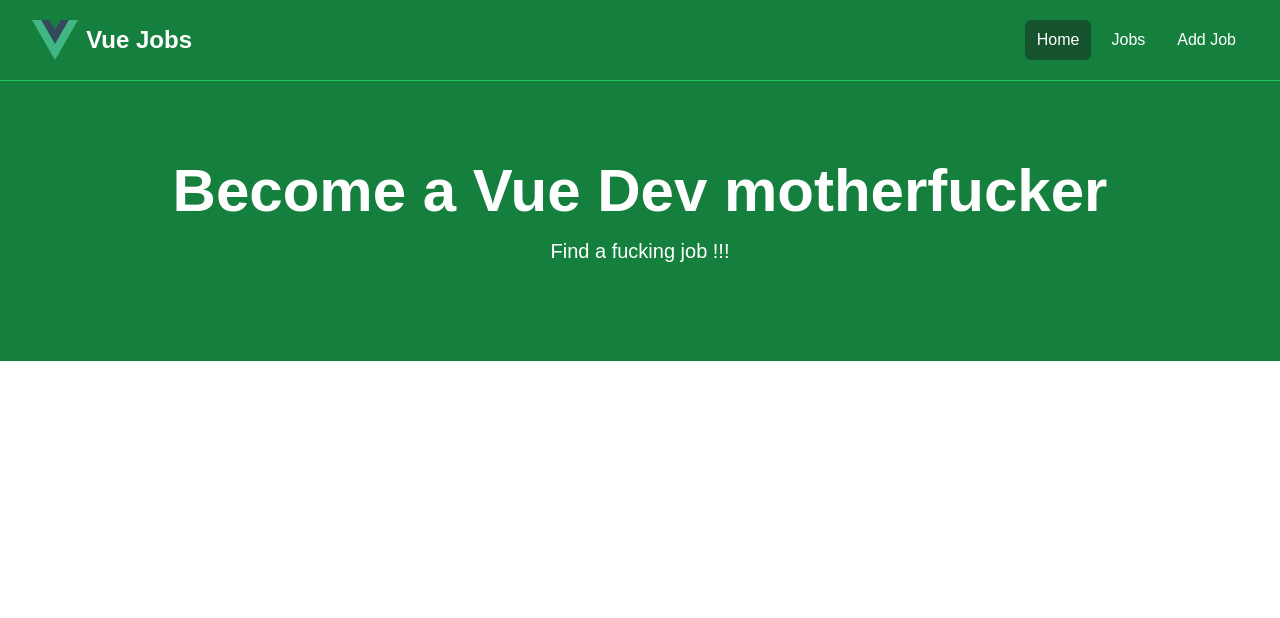
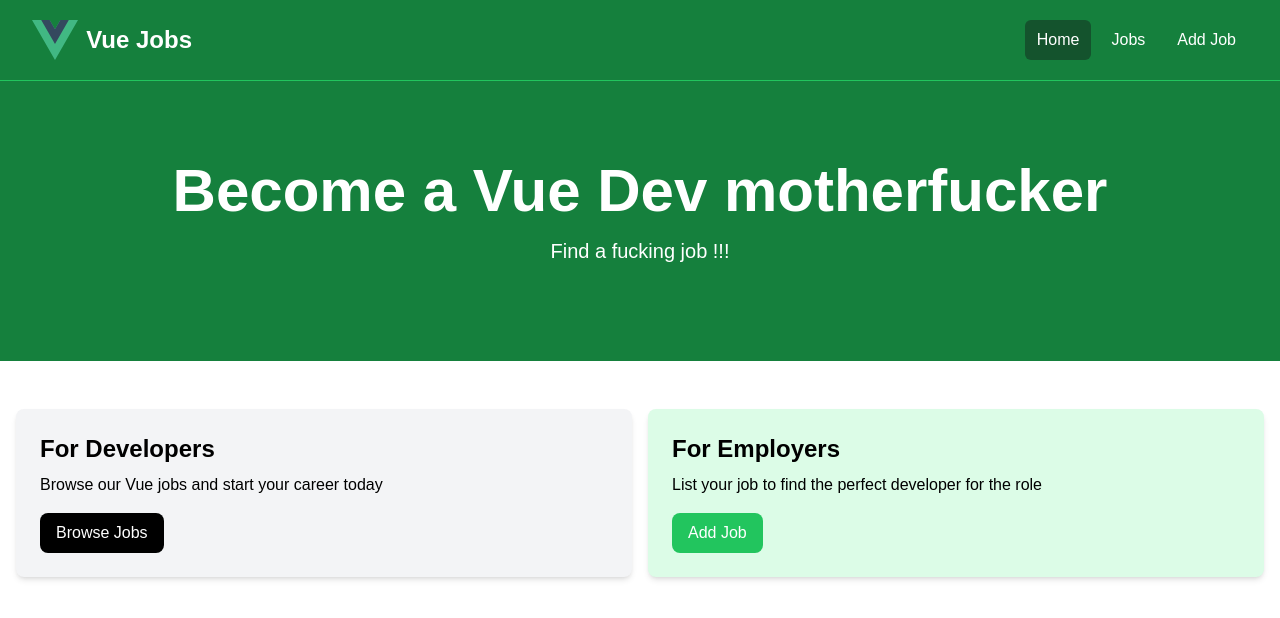
Before and after one commit to hectorsolpest/vue-intro, a Vue app: page / in a window 1280 px wide. Shown: the top 618 px of the page. Built offline with nearby package versions, Linux system fonts and the light colour scheme.

Commit message:
add home cards

```diff
--- a/src/App.vue
+++ b/src/App.vue
@@ -1,11 +1,13 @@
 <script setup>
 import Navbar from '@/components/Navbar.vue'
 import Hero from '@/components/Hero.vue'
+import HomeCards from '@/components/HomeCards.vue'
 </script>
 
 <template>
   <navbar/>
   <hero title="Become a Vue Dev motherfucker" subtitle="Find a fucking job !!!"/>
+  <home-cards/>
 </template>
 
 <style scoped>
--- /dev/null
+++ b/src/components/Card.vue
@@ -0,0 +1,18 @@
+<script setup>
+defineProps({
+  bg:{
+    type:String,
+    default: 'bg-gray-100'
+  }
+})
+</script>
+
+<template>
+<div :class="`${bg} p-6 rounded-lg shadow-md`">
+  <slot></slot>
+</div>
+</template>
+
+<style scoped>
+
+</style>
--- /dev/null
+++ b/src/components/HomeCards.vue
@@ -0,0 +1,40 @@
+<script setup>
+import Card from '@/components/Card.vue'
+</script>
+
+<template>
+  <section class="py-4">
+    <div class="container-xl lg:container m-auto">
+      <div class="grid grid-cols-1 md:grid-cols-2 gap-4 p-4 rounded-lg">
+        <Card>
+          <h2 class="text-2xl font-bold">For Developers</h2>
+          <p class="mt-2 mb-4">
+            Browse our Vue jobs and start your career today
+          </p>
+          <a
+            href="jobs.html"
+            class="inline-block bg-black text-white rounded-lg px-4 py-2 hover:bg-gray-700"
+          >
+            Browse Jobs
+          </a>
+        </Card>
+        <Card bg="bg-green-100">
+          <h2 class="text-2xl font-bold">For Employers</h2>
+          <p class="mt-2 mb-4">
+            List your job to find the perfect developer for the role
+          </p>
+          <a
+            href="add-job.html"
+            class="inline-block bg-green-500 text-white rounded-lg px-4 py-2 hover:bg-green-600"
+          >
+            Add Job
+          </a>
+        </Card>
+      </div>
+    </div>
+  </section>
+</template>
+
+<style scoped>
+
+</style>
```
